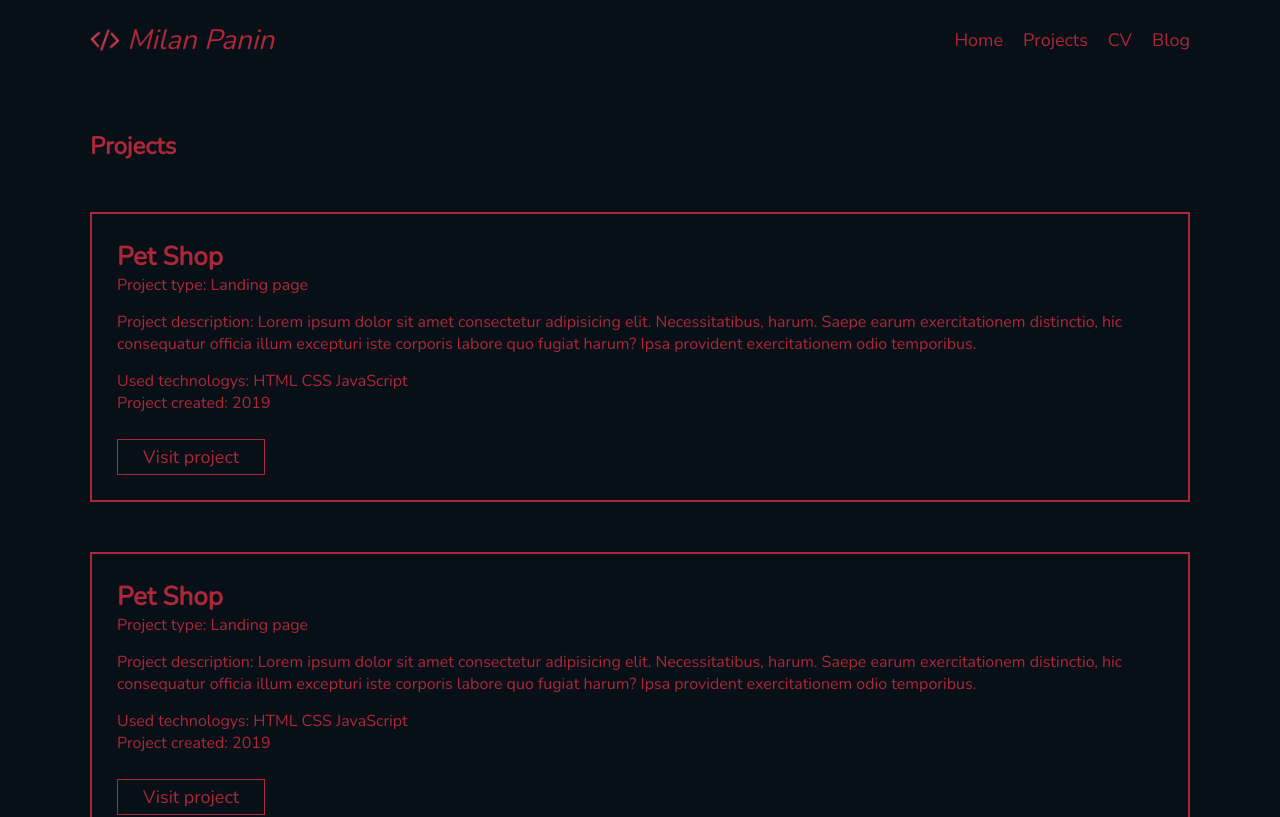
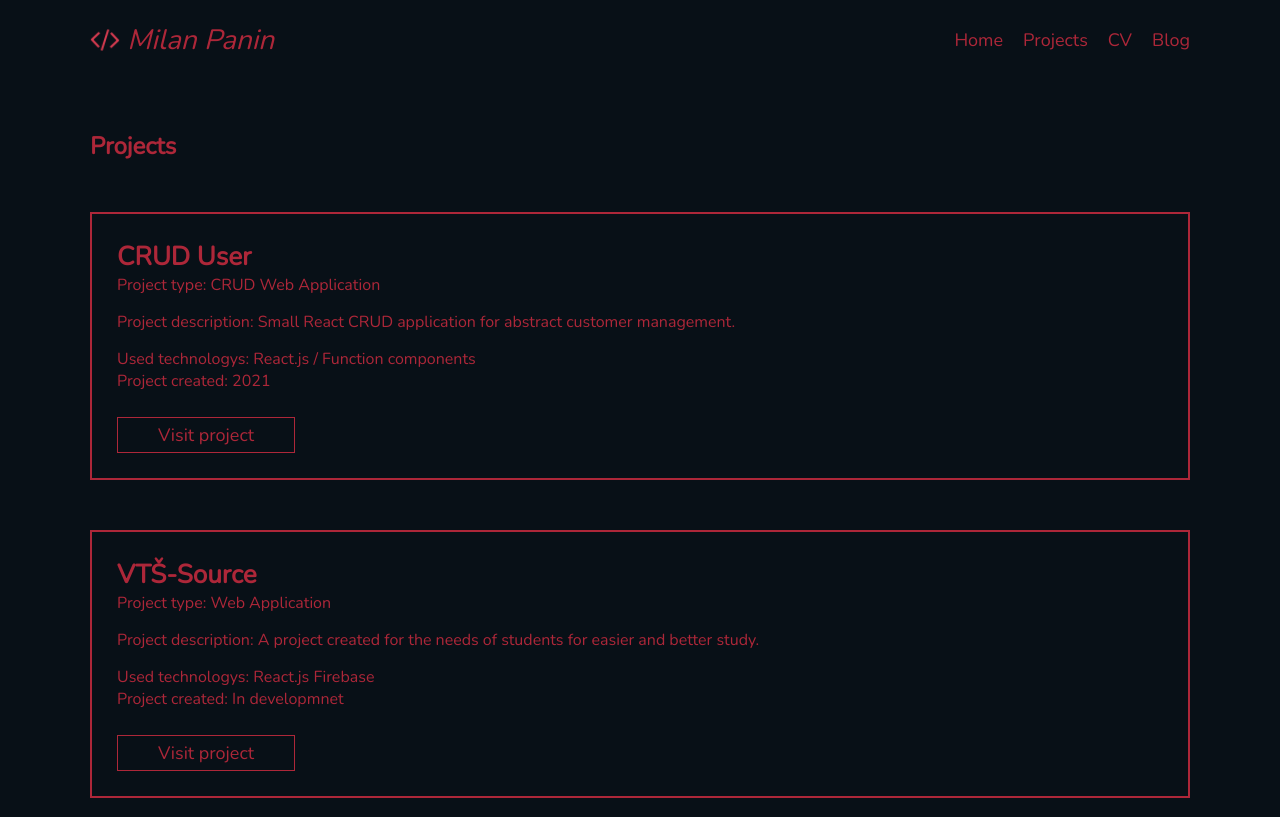
Before and after one commit to milanpanin/portfolio-page, a React (Create React App) app: page /projects in a window 1280 px wide. Shown: the top 817 px of the page. Built offline with nearby package versions, Linux system fonts and the light colour scheme; the HTML template or start-up script is replaced by a standard one.

Commit message:
Adding content to projects page

```diff
--- a/src/components/Blog/blog.css
+++ b/src/components/Blog/blog.css
@@ -7,3 +7,7 @@
 .blog-header{
     padding: 50px 0 0 0;
 }
+
+.blog-info{
+    margin: 0 0 0 15px;
+}
--- a/src/components/Blog/blog.jsx
+++ b/src/components/Blog/blog.jsx
@@ -4,7 +4,7 @@ const Blog = () => {
     return (
         <section className="blog">
             <h1 className="blog-header">Blog</h1><br/>
-            <p>Coming soon... :)</p>
+            <p className="blog-info">Coming soon... :)</p>
         </section>
      );
 }
--- a/src/components/CV/cv.css
+++ b/src/components/CV/cv.css
@@ -3,6 +3,12 @@
     max-width: 100%;
     text-align: center;
     background-color: #081017;
+}
+
+.cv-header{
+    max-width: 1100px;
+    text-align: left;
+    margin: 0 auto 50px auto;
 }
 
 .cv-img{
@@ -17,7 +23,16 @@
 
 .cv-downloadBtn{
     margin: 50px 0 50px 0;
-    padding: 5px 45px;
+    padding: 10px 60px;
     font-size: 18px;
     cursor: pointer;
+    background-color: #081017;
+    border: 1px solid #ad2739;
+    color: #ad2739;
+    transition: 0.3s;
 }
+
+.cv-downloadBtn:hover{
+    background-color: #ad2739;
+    color: #fff;
+}
--- a/src/components/CV/cv.jsx
+++ b/src/components/CV/cv.jsx
@@ -5,9 +5,9 @@ import CvPdf from "../../content/Milan-Panin-CV.pdf";
 const Cv = () => {
     return (
         <section className="cv">
+            <h1 className="cv-header">Curriculum Vitae(CV)</h1>
             <img className="cv-img" src={CvImg} alt="CV" /><br/>
             <a href={CvPdf} download><button className="cv-downloadBtn">Download CV</button></a>
-
         </section>
      );
 }
--- a/src/components/Projects/project.css
+++ b/src/components/Projects/project.css
@@ -26,7 +26,7 @@
     margin: 25px 0 0 0;
     background-color: rgba(0, 0, 0, 0);
     border: 1px solid #ad2739;
-    padding: 5px 25px;
+    padding: 5px 40px;
     color: #ad2739;
     cursor: pointer;
     transition: 0.3s;
--- a/src/components/Projects/projects.jsx
+++ b/src/components/Projects/projects.jsx
@@ -5,29 +5,38 @@ import { useState } from "react";
 const Projects = () => {
     const [projects] = useState([
         {
-            id: "01",
-            name: "Pet Shop",
-            description: "Lorem ipsum dolor sit amet consectetur adipisicing elit. Necessitatibus, harum. Saepe earum exercitationem distinctio, hic consequatur officia illum excepturi iste corporis labore quo fugiat harum? Ipsa provident exercitationem odio temporibus.",
-            projectType: "Landing page",
-            technologys: ["HTML", "CSS", "JavaScript"],
-            date: "2019",
-            source: "https://github.com/milanpanin/PetHouse"
+            id: "04",
+            name: "CRUD User",
+            description: "Small React CRUD application for abstract customer management. ",
+            projectType: "CRUD Web Application",
+            technologys: ["React.js / Function components"],
+            date: "2021",
+            source: "https://github.com/milanpanin/crud-user"
+        },
+        {
+            id: "03",
+            name: "VTŠ-Source",
+            description: "A project created for the needs of students for easier and better study.",
+            projectType: "Web Application",
+            technologys: ["React.js", "Firebase"],
+            date: "In developmnet",
+            source: "https://github.com/milanpanin/vts-source"
         },
         {
             id: "02",
-            name: "Pet Shop",
-            description: "Lorem ipsum dolor sit amet consectetur adipisicing elit. Necessitatibus, harum. Saepe earum exercitationem distinctio, hic consequatur officia illum excepturi iste corporis labore quo fugiat harum? Ipsa provident exercitationem odio temporibus.",
-            projectType: "Landing page",
-            technologys: ["HTML", "CSS", "JavaScript"],
-            date: "2019",
-            source: "https://github.com/milanpanin/PetHouse"
+            name: "Korpica",
+            description: "Small web store application created to master the basics of React.",
+            projectType: "Web Application",
+            technologys: ["React.js / Class components"],
+            date: "2020",
+            source: "https://github.com/milanpanin/Korpica"
         },
         {
-            id: "03",
+            id: "01",
             name: "Pet Shop",
-            description: "Lorem ipsum dolor sit amet consectetur adipisicing elit. Necessitatibus, harum. Saepe earum exercitationem distinctio, hic consequatur officia illum excepturi iste corporis labore quo fugiat harum? Ipsa provident exercitationem odio temporibus.",
-            projectType: "Landing page",
-            technologys: ["HTML", "CSS", "JavaScript"],
+            description: "PetHouse is one of my landing page projects created for personal training and improvement my skills. ",
+            projectType: "Landing Page",
+            technologys: ["HTML", "CSS"],
             date: "2019",
             source: "https://github.com/milanpanin/PetHouse"
         }
```
